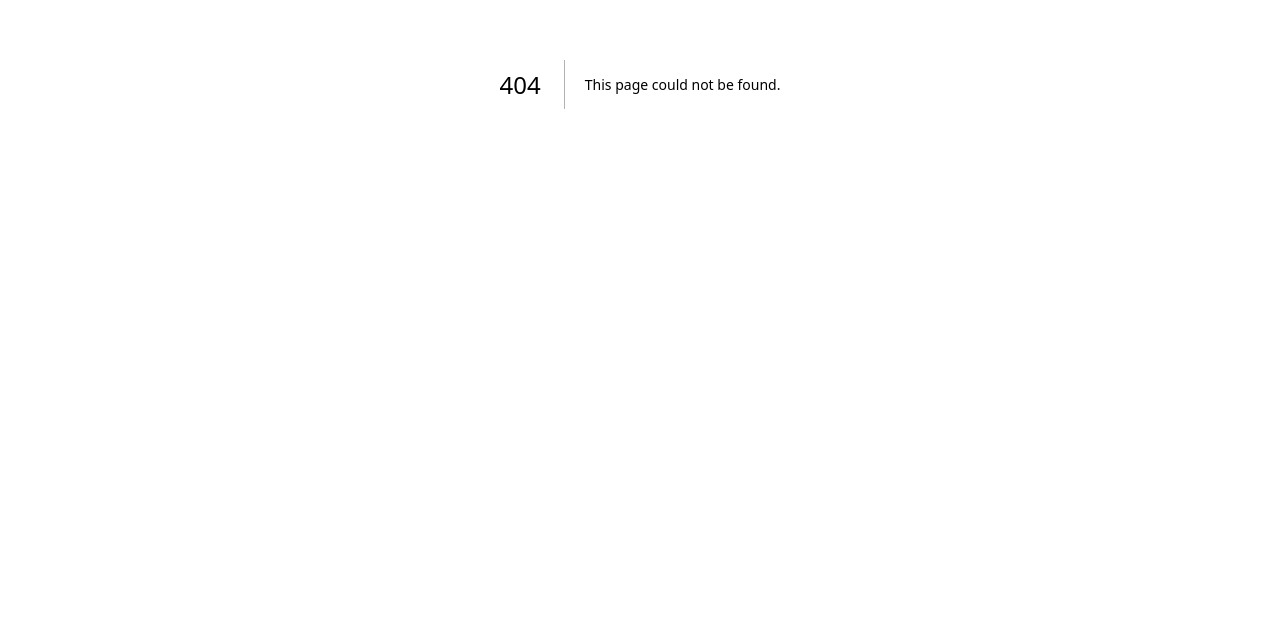
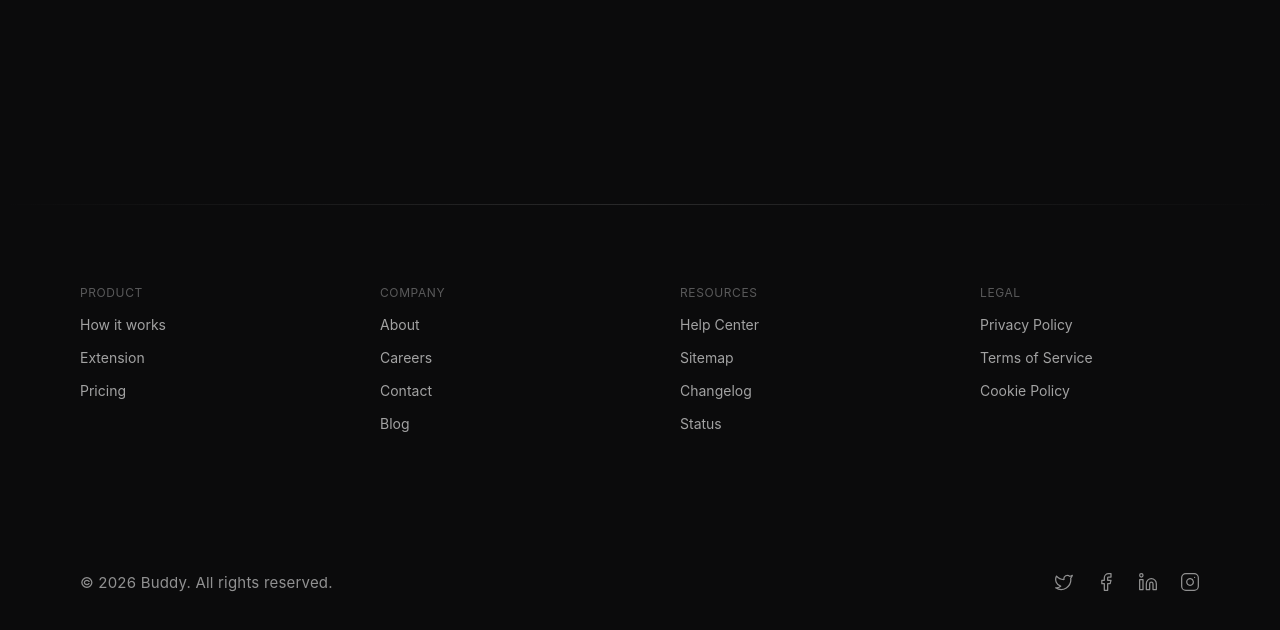
Before and after one commit to JOINBUDDY/BuddyWeb, a Next.js app: page /privacy in a window 1280 px wide. Before the commit this address had no page. Shown: the part 396-1026 px from the top of the page. Before the commit the page ends 880 px from the top, so only its background shows below. Built offline with nearby package versions, Linux system fonts and the light colour scheme.

Commit message:
Buddy Footer Created

```diff
--- a/package.json
+++ b/package.json
@@ -9,6 +9,7 @@
     "lint": "eslint"
   },
   "dependencies": {
+    "lucide-react": "^0.564.0",
     "next": "16.1.6",
     "react": "19.2.3",
     "react-dom": "19.2.3",
--- /dev/null
+++ b/src/app/components/Footer.module.css
@@ -0,0 +1,241 @@
+.footer {
+
+  margin-top: 260px;
+
+  width: 100%;
+
+  padding-bottom: 40px;
+
+}
+
+
+/* Chrome divider */
+
+.chromeLine {
+
+  height: 1px;
+
+  background: linear-gradient(
+    90deg,
+    transparent,
+    rgba(255,255,255,0.18),
+    transparent
+  );
+
+  opacity: 0.7;
+
+}
+
+
+/* Main container */
+
+.inner {
+
+  max-width: 1200px;
+
+  margin: 0 auto;
+
+  padding: 80px 40px 60px 40px;
+
+}
+
+
+/* Grid layout */
+
+.grid {
+
+  display: grid;
+
+  grid-template-columns: repeat(4, 1fr);
+
+  column-gap: 80px;
+
+  row-gap: 32px;
+
+}
+
+
+/* Column */
+
+.column {
+
+  display: flex;
+
+  flex-direction: column;
+
+  gap: 16px;
+
+}
+
+
+/* Headings */
+
+.heading {
+
+  font-size: 12px;
+
+  letter-spacing: 0.6px;
+
+  color: rgba(255,255,255,0.32);
+
+  text-transform: uppercase;
+
+}
+
+
+/* Links */
+
+.column a {
+
+  font-size: 14px;
+
+  color: rgba(255,255,255,0.62);
+
+  text-decoration: none;
+
+  transition: color 0.2s ease, transform 0.2s ease;
+
+}
+
+.column a:hover {
+
+  color: rgba(255,255,255,0.95);
+
+  transform: translateY(-1px);
+
+}
+
+
+/* Bottom row */
+
+.bottom {
+
+  margin-top: 80px;
+
+  padding: 0 40px;
+
+  max-width: 1200px;
+
+  margin-left: auto;
+  margin-right: auto;
+
+  display: flex;
+
+  align-items: center;
+
+  justify-content: space-between;
+
+}
+
+
+/* Copyright */
+
+.copyright {
+
+  font-size: 15px;
+
+  color: rgba(255,255,255,0.55);
+
+  letter-spacing: 0.2px;
+
+}
+
+
+/* Icons */
+
+.icons {
+
+  display: flex;
+
+  align-items: center;
+
+  gap: 22px;
+
+}
+
+
+.iconLink {
+
+  display: flex;
+
+  align-items: center;
+
+  justify-content: center;
+
+  color: rgba(255,255,255,0.55);
+
+  transition: color 0.2s ease, transform 0.2s ease;
+
+}
+
+
+.iconLink svg {
+
+  width: 20px;
+
+  height: 20px;
+
+}
+
+
+.iconLink:hover {
+
+  color: rgba(255,255,255,0.95);
+
+  transform: translateY(-1px);
+
+}
+
+
+/* Tablet */
+
+@media (max-width: 900px) {
+
+  .inner {
+
+    padding: 60px 40px;
+
+  }
+
+  .grid {
+
+    grid-template-columns: repeat(2, 1fr);
+
+    column-gap: 60px;
+
+  }
+
+}
+
+
+/* Mobile */
+
+@media (max-width: 600px) {
+
+  .inner {
+
+    padding: 50px 24px;
+
+  }
+
+  .grid {
+
+    grid-template-columns: 1fr;
+
+    row-gap: 24px;
+
+  }
+
+  .bottom {
+
+    padding: 0 24px;
+
+    flex-direction: column;
+
+    gap: 18px;
+
+    align-items: flex-start;
+
+  }
+
+}
--- /dev/null
+++ b/src/app/components/Footer.tsx
@@ -0,0 +1,117 @@
+"use client";
+
+import styles from "./Footer.module.css";
+import {
+  Linkedin,
+  Instagram,
+  Facebook,
+  Twitter,
+} from "lucide-react";
+
+export default function Footer() {
+  return (
+    <footer className={styles.footer}>
+
+      {/* Chrome divider */}
+      <div className={styles.chromeLine} />
+
+      {/* Main grid */}
+      <div className={styles.inner}>
+
+        <div className={styles.grid}>
+
+          {/* Product */}
+          <div className={styles.column}>
+            <span className={styles.heading}>Product</span>
+            <a href="/how-it-works">How it works</a>
+            <a href="/extension">Extension</a>
+            <a href="/pricing">Pricing</a>
+          </div>
+
+          {/* Company */}
+          <div className={styles.column}>
+            <span className={styles.heading}>Company</span>
+            <a href="/about">About</a>
+            <a href="/careers">Careers</a>
+            <a href="/contact">Contact</a>
+            <a href="/blog">Blog</a>
+          </div>
+
+          {/* Resources */}
+          <div className={styles.column}>
+            <span className={styles.heading}>Resources</span>
+            <a href="/help">Help Center</a>
+            <a href="/sitemap">Sitemap</a>
+            <a href="/changelog">Changelog</a>
+            <a href="/status">Status</a>
+          </div>
+
+          {/* Legal */}
+          <div className={styles.column}>
+            <span className={styles.heading}>Legal</span>
+            <a href="/privacy">Privacy Policy</a>
+            <a href="/terms">Terms of Service</a>
+            <a href="/cookies">Cookie Policy</a>
+          </div>
+
+        </div>
+
+      </div>
+
+      {/* Bottom row */}
+
+      <div className={styles.bottom}>
+
+        <span className={styles.copyright}>
+          © {new Date().getFullYear()} Buddy. All rights reserved.
+        </span>
+
+        <div className={styles.icons}>
+
+          <a
+            href="https://x.com/buddy"
+            target="_blank"
+            rel="noopener noreferrer"
+            className={styles.iconLink}
+            aria-label="X"
+          >
+            <Twitter size={20} strokeWidth={1.5} />
+          </a>
+
+          <a
+            href="https://facebook.com/buddy"
+            target="_blank"
+            rel="noopener noreferrer"
+            className={styles.iconLink}
+            aria-label="Facebook"
+          >
+            <Facebook size={20} strokeWidth={1.5} />
+          </a>
+
+          <a
+            href="https://linkedin.com/company/nextcorner"
+            target="_blank"
+            rel="noopener noreferrer"
+            className={styles.iconLink}
+            aria-label="LinkedIn"
+          >
+            <Linkedin size={20} strokeWidth={1.5} />
+          </a>
+
+          <a
+            href="https://instagram.com/buddy"
+            target="_blank"
+            rel="noopener noreferrer"
+            className={styles.iconLink}
+            aria-label="Instagram"
+          >
+            <Instagram size={20} strokeWidth={1.5} />
+          </a>
+
+        </div>
+
+      </div>
+
+    </footer>
+  );
+}
--- a/src/app/layout.tsx
+++ b/src/app/layout.tsx
@@ -1,6 +1,7 @@
 import "./globals.css";
 import type { Metadata, Viewport } from "next";
 import Navbar from "./components/Navbar";
+import Footer from "./components/Footer"; // ← ONLY ADDITION
 
 /*
 |--------------------------------------------------------------------------
@@ -72,7 +73,7 @@ export const metadata: Metadata = {
 
   /*
   |--------------------------------------------------------------------------
-  | Icons (must exist directly in /public)
+  | Icons
   |--------------------------------------------------------------------------
   */
 
@@ -94,7 +95,7 @@ export const metadata: Metadata = {
 
   /*
   |--------------------------------------------------------------------------
-  | OpenGraph (Discord, iMessage, Slack, Facebook)
+  | OpenGraph
   |--------------------------------------------------------------------------
   */
 
@@ -102,7 +103,7 @@ export const metadata: Metadata = {
     title: "BUDDY — Ticket Buying Copilot",
 
     description:
-      "Find the best seats with BUDDY. Your copilot for discovering and evaluating tickets for individuals and groups on the sites you already use.",
+      "Find the best seats with BUDDY. Your copilot for discovering and evaluating tickets.",
 
     url: "https://ticketbuddy.org",
 
@@ -123,7 +124,7 @@ export const metadata: Metadata = {
 
   /*
   |--------------------------------------------------------------------------
-  | Twitter / X
+  | Twitter
   |--------------------------------------------------------------------------
   */
 
@@ -158,6 +159,7 @@ export default function RootLayout({
       <body>
         <Navbar />
         {children}
+        <Footer /> {/* ← ONLY ADDITION */}
       </body>
     </html>
   );
--- /dev/null
+++ b/src/app/privacy/page.tsx
@@ -0,0 +1,3 @@
+export default function Privacy() {
+  return <div style={{ padding: "120px 40px" }}>Privacy Policy</div>;
+}
--- /dev/null
+++ b/src/app/terms/page.tsx
@@ -0,0 +1,3 @@
+export default function Terms() {
+  return <div style={{ padding: "120px 40px" }}>Terms of Service</div>;
+}
```
Also changed, not shown: 1 other file (tests, documents, lock files or other folders).
